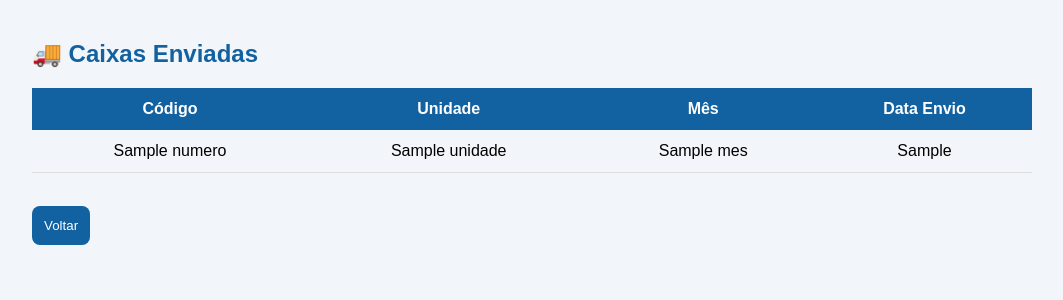
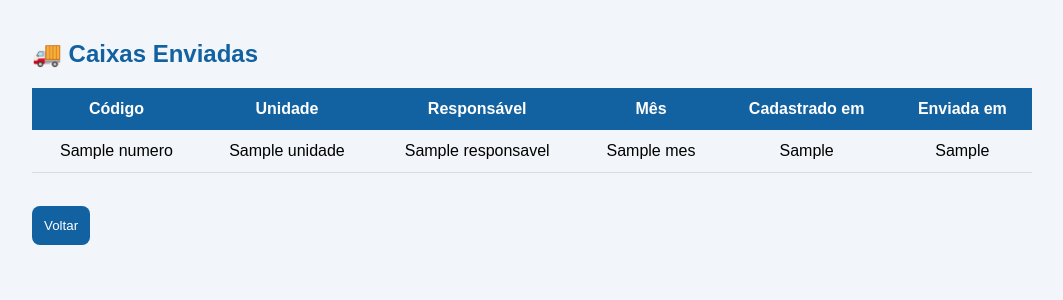
Before and after one commit to rezende28/BoxControl, a Flask app: template templates/enviadas.html in a window 1280 px wide. Shown: the top 300 px of the page, without its empty margins (108-1171 px from the left). Run offline with Flask 3, Linux system fonts and the light colour scheme; the template is opened without the code that fills it: most values are stand-ins (such as "Sample title", 1, 10 or a date in 2020).

Commit message:
Adiciona responsavel e horario de cadastro no BoxControl

```diff
--- a/app.py
+++ b/app.py
@@ -1,12 +1,19 @@
 from flask import Flask, render_template, request, redirect
 import sqlite3
 from datetime import datetime
+from zoneinfo import ZoneInfo
 import os
 
 
 app = Flask(__name__)
 
 BANCO = "database.db"
+
+
+def horario_brasilia():
+    return datetime.now(
+        ZoneInfo("America/Sao_Paulo")
+    ).strftime("%d/%m/%Y às %H:%M")
 
 
 
@@ -114,7 +121,7 @@ def cadastrar():
 
 
 
-    data = datetime.now().strftime("%d/%m/%Y às %H:%M")
+    data = horario_brasilia()
 
 
 
@@ -206,7 +213,7 @@ def relatorio():
     caixas = request.form.getlist("caixas")
 
 
-    data_envio = datetime.now().strftime("%d/%m/%Y às %H:%M")
+    data_envio = horario_brasilia()
 
 
 
--- a/templates/enviadas.html
+++ b/templates/enviadas.html
@@ -2,41 +2,82 @@
 <html lang="pt-br">
 
 <head>
+
 <meta charset="UTF-8">
+
 <title>Caixas Enviadas</title>
 
 <link rel="stylesheet" href="{{ url_for('static', filename='style.css') }}">
 
 </head>
 
+
 <body>
 
+
 <div class="container">
+
 
 <h2>🚚 Caixas Enviadas</h2>
 
 
+
 <table>
 
+
 <tr>
+
 <th>Código</th>
+
 <th>Unidade</th>
+
+<th>Responsável</th>
+
 <th>Mês</th>
-<th>Data Envio</th>
+
+<th>Cadastrado em</th>
+
+<th>Enviada em</th>
+
 </tr>
+
 
 
 {% for caixa in caixas %}
 
+
 <tr>
 
-<td>{{ caixa.numero }}</td>
 
-<td>{{ caixa.unidade }}</td>
+<td>
+{{ caixa.numero }}
+</td>
 
-<td>{{ caixa.mes }}</td>
 
-<td>{{ caixa.data_envio }}</td>
+<td>
+{{ caixa.unidade }}
+</td>
+
+
+<td>
+{{ caixa.responsavel }}
+</td>
+
+
+<td>
+{{ caixa.mes }}
+</td>
+
+
+<td>
+{{ caixa.data_cadastro }}
+</td>
+
+
+<td>
+{{ caixa.data_envio }}
+</td>
+
 
 </tr>
 
@@ -44,20 +85,29 @@
 {% endfor %}
 
 
+
 </table>
+
 
 
 <br>
 
+
 <a href="/">
+
 <button>
+
 Voltar
+
 </button>
+
 </a>
+
 
 
 </div>
 
+
 </body>
 
 </html>
```
